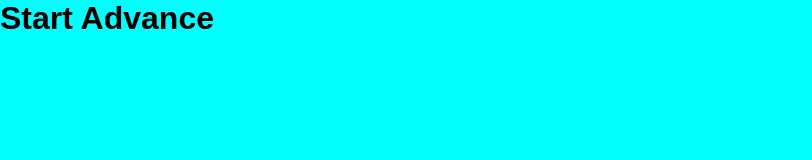
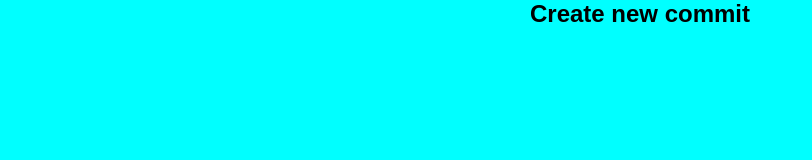
Before and after one commit to iaremchuk/advance, a plain HTML site: page index.html in a window 1280 px wide. Shown: the whole page, without its empty margins (0-812 px from the left). Drawn offline with Linux system fonts and the light colour scheme.

Commit message:
Second commit

```diff
--- a/css/main.css
+++ b/css/main.css
@@ -7,3 +7,6 @@ body{
     font-family: Arial, Helvetica, sans-serif;
     background-color: aqua;
 }
+h2{
+    text-align: center;
+}
--- a/index.html
+++ b/index.html
@@ -7,6 +7,7 @@
     <link rel="stylesheet" href="./css/main.css">
 </head>
 <body>
-   <h1>Start Advance</h1>
+    <h2>Create new commit</h2>
+
 </body>
 </html>
```
